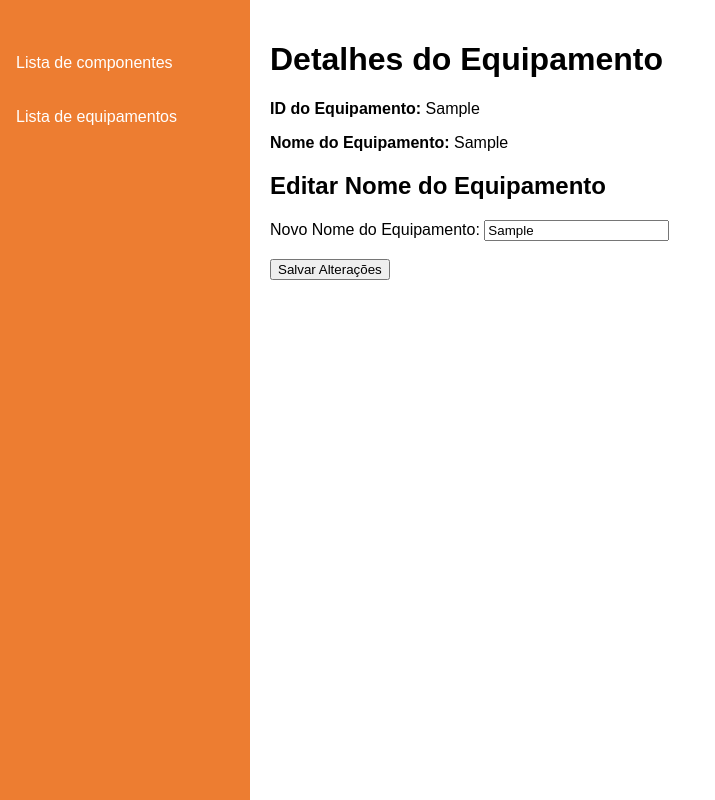
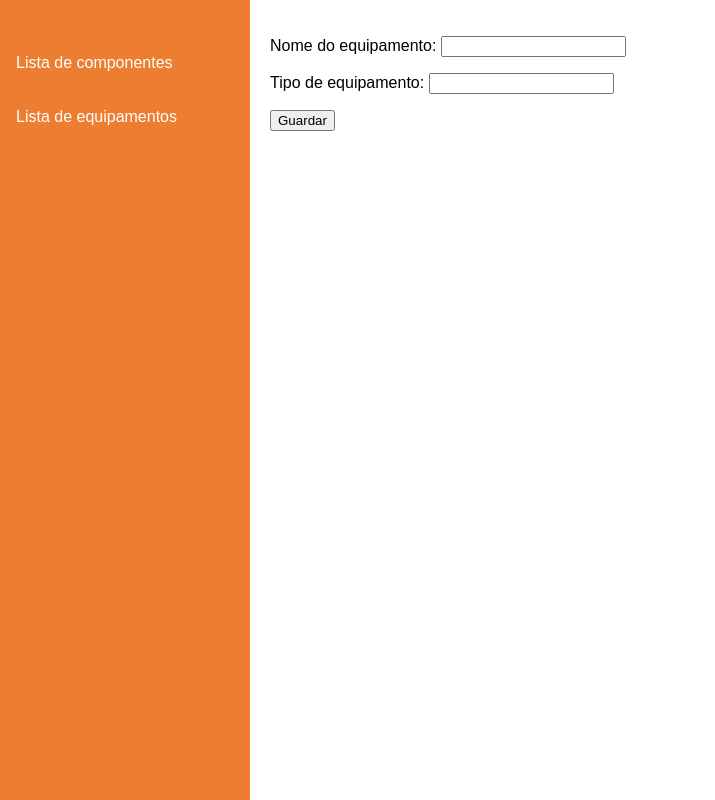
Before and after one commit to Raster728/bd2_final, a Django app: template Django/bd2_final/bd2_final/templates/editar_registro.html in a window 1280 px wide. Shown: the whole page, without its empty margins (0-715 px from the left). Run offline with Django 4.2, Linux system fonts and the light colour scheme; tables that the repository leaves empty hold one stand-in row (values such as "Sample post"); the template is opened without the code that fills it: values that come from a table or form of the project are taken from there, most other values are stand-ins (such as "Sample title", 1, 10 or a date in 2020).

Commit message:
editar um registo

```diff
--- a/Django/bd2_final/bd2_final/templates/editar_registro.html
+++ b/Django/bd2_final/bd2_final/templates/editar_registro.html
@@ -56,26 +56,12 @@
 
 
     <div class="content">
-        <h1>Detalhes do Equipamento</h1>
-        {% for equipamento in vista %}
-            <div>
-                <!-- Exibir os detalhes do equipamento -->
-                <p><strong>ID do Equipamento:</strong> {{ equipamento.0 }}</p>
-                <p><strong>Nome do Equipamento:</strong> {{ equipamento.1 }}</p>
-                <!-- Exibir outros detalhes do equipamento conforme necessário -->
-            </div>
+        <form method="POST">
+            {% csrf_token %}
+            {{ form.as_p }}
 
-            <h2>Editar Nome do Equipamento</h2>
-
-            <!-- Formulário para editar o nome do equipamento -->
-            <form method="POST">
-                {% csrf_token %}
-                <label for="nome_equipamento">Novo Nome do Equipamento:</label>
-                <input type="text" id="nome_equipamento" name="nome_equipamento" value="{{ equipamento.1 }}">
-                <br><br>
-                <input type="submit" value="Salvar Alterações">
-            </form>
-        {% endfor %}
+            <button type="submit">Guardar</button>
+        </form>
     </div>
 </body>
 
```
Also changed, not shown: Django/bd2_final/bd2_final/views.py (+13 -6 lines).
